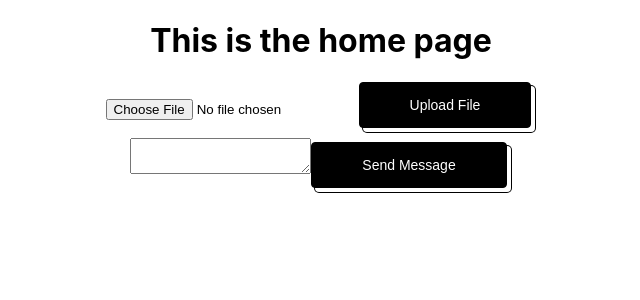
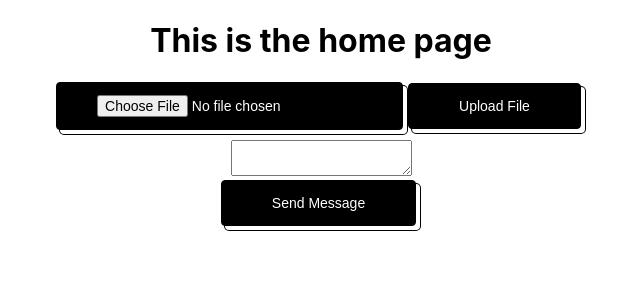
Before and after one commit to SwiftSeizure/tAI, a React (Create React App) app in the folder tai-frontend/: page / in a window 1280 px wide. Shown: the top 300 px of the page, without its empty margins (319-959 px from the left). Built offline with nearby package versions, Linux system fonts and the light colour scheme.

Commit message:
Added cool buttons to get comftorable with css, trying to get the input file button to look better

```diff
--- a/tai-frontend/src/App.css
+++ b/tai-frontend/src/App.css
@@ -22,6 +22,32 @@
   color: #61dafb;
 }
 
+.input-50 {
+  appearance: button;
+  background-color: #000;
+  background-image: none;
+  border: 1px solid #000;
+  border-radius: 4px;
+  box-shadow: #fff 4px 4px 0 0,#000 4px 4px 0 1px;
+  box-sizing: border-box;
+  color: #fff;
+  cursor: pointer;
+  display: inline-block;
+  font-family: ITCAvantGardeStd-Bk,Arial,sans-serif;
+  font-size: 14px;
+  font-weight: 400;
+  line-height: 20px;
+  margin: 0 5px 10px 0;
+  overflow: visible;
+  padding: 12px 40px;
+  text-align: center;
+  text-transform: none;
+  touch-action: manipulation;
+  user-select: none;
+  -webkit-user-select: none;
+  vertical-align: middle;
+  white-space: nowrap;
+}
 
 /* CSS */
 .button-50 {
--- a/tai-frontend/src/pages/HomePage.js
+++ b/tai-frontend/src/pages/HomePage.js
@@ -35,7 +35,7 @@ const HomePage = () => {
     <div>
       <h1>This is the home page</h1>
       <div>
-        <input type="file" onChange={handleFileChange} />
+        <input class="input-50" type="file" onChange={handleFileChange} />
         <button class="button-50" onClick={handleUpload}>Upload File</button>
       </div>
       <div>
@@ -43,8 +43,11 @@ const HomePage = () => {
           value={message}
           onChange={handleMessageChange}
         />
+      </div>
+      <div>
         <button class="button-50" onClick={handleMessage}>Send Message</button>
       </div>
+
       {file && <p>Selected file: {file.name}</p>}
     </div>
   );
```
